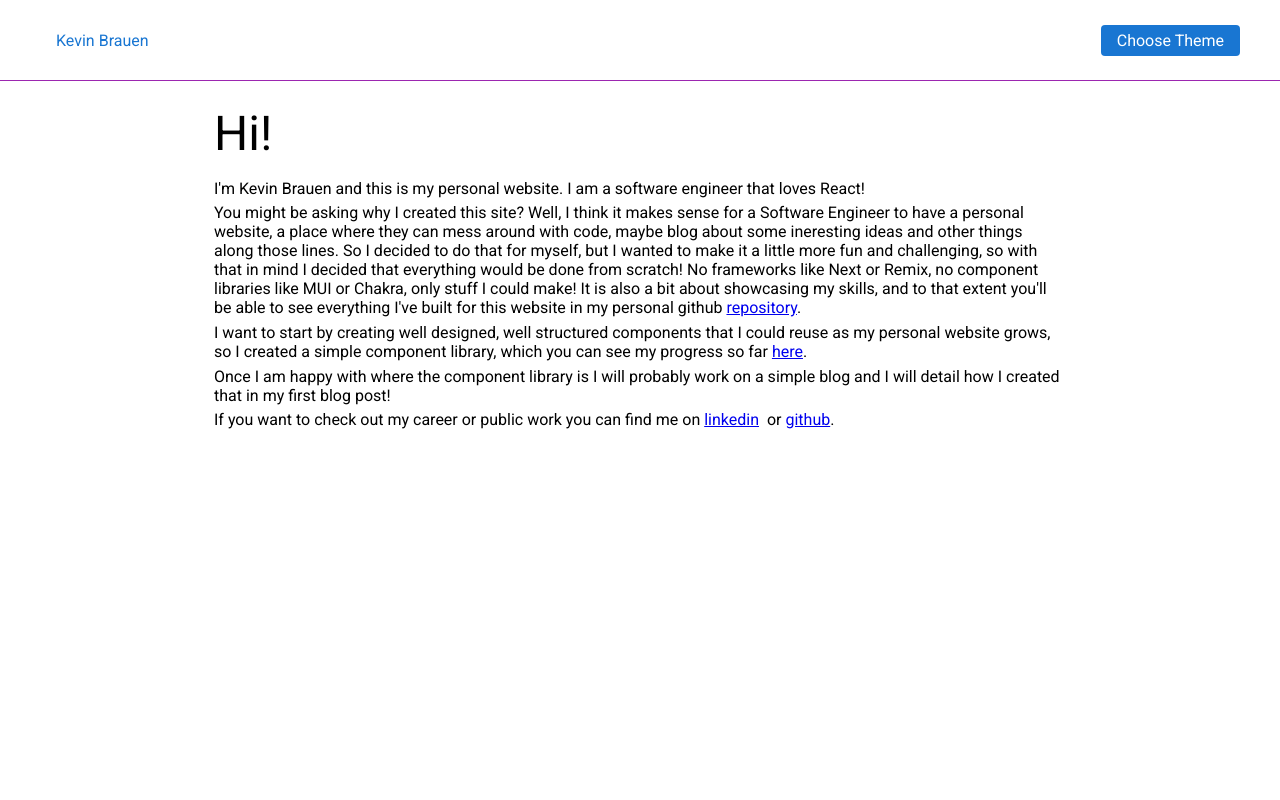
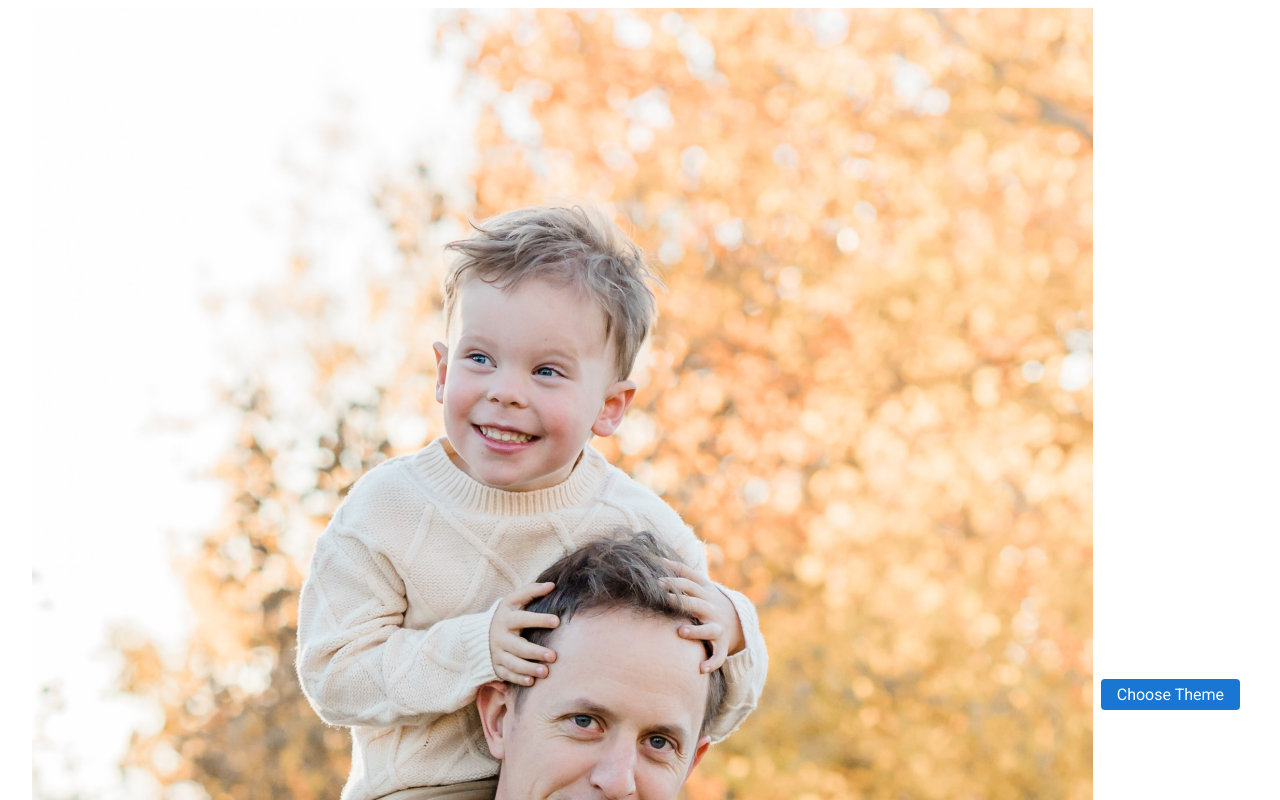
Before and after one commit to Gerras/website, a React app: page / in a window 1280 px wide. Shown: the top 800 px of the page. Built offline with nearby package versions, Linux system fonts and the light colour scheme.

Commit message:
Adding images and a profile picture

```diff
--- /dev/null
+++ b/global.d.ts
@@ -0,0 +1,4 @@
+declare module '*.jpg' {
+  const value: string;
+  export = value;
+}
--- a/package.json
+++ b/package.json
@@ -44,6 +44,7 @@
     "@fortawesome/fontawesome-svg-core": "^6.2.1",
     "@fortawesome/free-solid-svg-icons": "^6.2.1",
     "@fortawesome/react-fontawesome": "^0.2.0",
+    "file-loader": "^6.2.0",
     "react": "^18.2.0",
     "react-dom": "^18.2.0",
     "react-router-dom": "^6.8.2",
--- a/src/app/components/Examples/TransitionExample.tsx
+++ b/src/app/components/Examples/TransitionExample.tsx
@@ -1,6 +1,7 @@
 import React, { useState } from 'react';
 import Button from '../../../design-library/components/Button/Button';
 import FadeTransition from '../../../design-library/components/Transitions/FadeTransition';
+import Image from '../../../design-library/components/Image/Image';
 import Typography from '../../../design-library/components/Typography/Typography';
 
 const TransitionExample: React.FC = () => {
@@ -19,6 +20,7 @@ const TransitionExample: React.FC = () => {
       <FadeTransition duration={300} in={open}>
         <Typography>This is an example of a fade in transition.</Typography>
       </FadeTransition>
+      <Image src="https://petapixel.com/assets/uploads/2022/08/fdfs19-800x533.jpg" />
     </>
   );
 };
--- a/src/app/components/Header/Header.tsx
+++ b/src/app/components/Header/Header.tsx
@@ -1,6 +1,8 @@
 import Button from '../../../design-library/components/Button/Button';
+import Image from '../../../design-library/components/Image/Image';
 import NavBar from '../../../design-library/components/NavBar/NavBar';
 import NavContainer from '../../../design-library/components/NavBar/NavContainer';
+import ProfileImg from '../../assets/profile.jpg';
 import React from 'react';
 import ThemeMenu from '../ThemeMenu/ThemeMenu';
 import styled from 'styled-components';
@@ -23,6 +25,7 @@ export const Header: React.FC = () => {
       >
         {/* TODO: Make this a link, create a component for that */}
         <ButtonContainer>
+          <Image src={ProfileImg} />
           <Button href="/">Kevin Brauen</Button>
         </ButtonContainer>
         <ThemeMenu setTheme={changeTheme} />
--- a/src/app/routes/Home.tsx
+++ b/src/app/routes/Home.tsx
@@ -5,15 +5,15 @@ import Typography from '../../design-library/components/Typography/Typography';
 
 const Home: React.FC = () => {
   return (
-    <Container maxWidth="md">
+    <Container maxWidth="sm">
       <Typography variant="h3" gutterBottom>
         Hi!
       </Typography>
-      <Typography variant="p" gutterBottom>
+      <Typography variant="p" directStyles={{ marginBottom: '0.75em' }}>
         I'm Kevin Brauen and this is my personal website. I am a software
         engineer that loves React!
       </Typography>
-      <Typography variant="p" gutterBottom>
+      <Typography variant="p" directStyles={{ marginBottom: '0.75em' }}>
         You might be asking why I created this site? Well, I think it makes
         sense for a Software Engineer to have a personal website, a place where
         they can mess around with code, maybe blog about some ineresting ideas
@@ -29,18 +29,18 @@ const Home: React.FC = () => {
         </Link>
         .
       </Typography>
-      <Typography variant="p" gutterBottom>
+      <Typography variant="p" directStyles={{ marginBottom: '0.75em' }}>
         I want to start by creating well designed, well structured components
         that I could reuse as my personal website grows, so I created a simple
         component library, which you can see my progress so far&nbsp;
         <Link to="/components">here</Link>.
       </Typography>
-      <Typography variant="p" gutterBottom>
+      <Typography variant="p" directStyles={{ marginBottom: '0.75em' }}>
         Once I am happy with where the component library is I will probably work
         on a simple blog and I will detail how I created that in my first blog
         post!
       </Typography>
-      <Typography variant="p">
+      <Typography variant="p" directStyles={{ marginBottom: '0.75em' }}>
         If you want to check out my career or public work you can find me
         on&nbsp;
         <Link to="https://www.linkedin.com/in/kevin-brauen-86121378/">
--- /dev/null
+++ b/src/design-library/components/Image/Image.tsx
@@ -0,0 +1,58 @@
+import styled, { CSSObject } from 'styled-components';
+import React from 'react';
+import RootStyled from '../Root/Root';
+
+interface ImageBaseProps {
+  directStyles?: CSSObject;
+}
+
+interface ImageProps {
+  directStyles?: CSSObject;
+  src?: string;
+  alt?: string;
+}
+
+const ImageBaseContainer = styled.div`
+  width: 100%;
+  height: 100%;
+  display: flex;
+  justify-content: center;
+  align-items: center;
+`;
+
+const ImageBase = styled.img<ImageBaseProps>`
+  position: relative;
+  width: 100%;
+  height: 100%;
+  object-fit: fit;
+  animation: materialize 3000ms 1 cubic-bezier(0.7, 0, 0.6, 1); // Make this more configurable
+  @keyframes materialize {
+    0% {
+      filter: saturate(20%) contrast(50%) brightness(120%);
+    }
+    75% {
+      filter: saturate(60%) contrast(100%) brightness(100%);
+    }
+    100% {
+      filter: saturate(100%) contrast(100%) brightness(100%);
+    }
+  }
+`;
+
+const StyledImageBase = RootStyled(ImageBase);
+
+const Image: React.FC<ImageProps> = (props) => {
+  return (
+    <ImageBaseContainer>
+      <StyledImageBase
+        src={props.src}
+        alt={props.alt}
+        directStyles={props.directStyles}
+      >
+        {/* Add loader when ready. */}
+      </StyledImageBase>
+    </ImageBaseContainer>
+  );
+};
+
+export default Image;
--- a/webpack.config.js
+++ b/webpack.config.js
@@ -11,6 +11,10 @@ module.exports = {
         test: /\.(ts|tsx)$/,
         use: 'ts-loader',
         exclude: /node-modules/
+      },
+      {
+        test: /\.(png|svg|jpg|jpeg|gif)$/i,
+        type: 'asset/resource'
       }
     ]
   },
```
Also changed, not shown: src/app/assets/profile.jpg (added).
